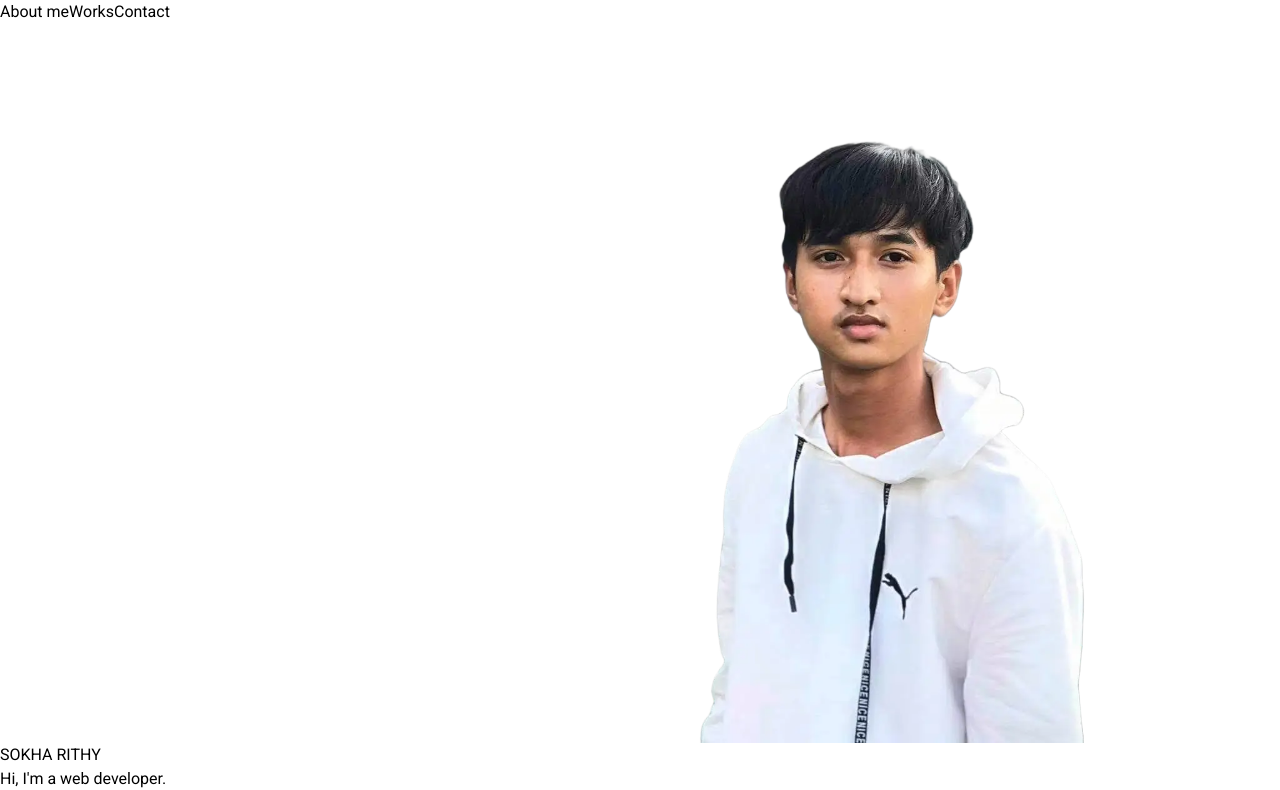
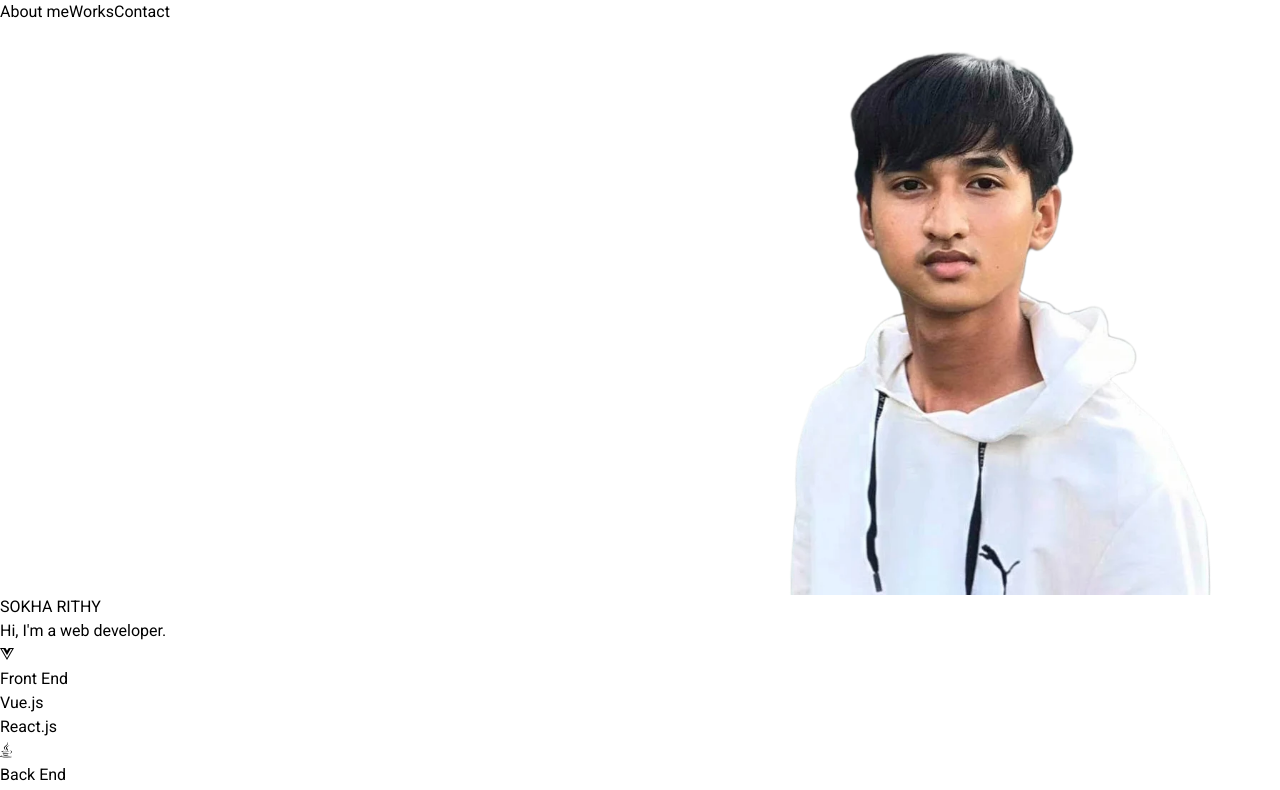
Before and after one commit to rithysokha/portfolio, a Vue app: page / in a window 1280 px wide. Shown: the top 790 px of the page. Built offline with nearby package versions, Linux system fonts and the light colour scheme; a web font is replaced by a local one.

Commit message:
replace image

```diff
--- a/src/views/Banner/Banner.vue
+++ b/src/views/Banner/Banner.vue
@@ -1,7 +1,7 @@
 <template>
     <main class="z-1 w-screen aspect-[21/9]">
        <div class="relative">
-        <img loading="lazy" class="z-1 w-screen  " src="../../assets/pictures/Sokha_Rithy_banner_transparent.webp" alt="Banner" />
+        <img loading="lazy" class="z-1 w-screen  " src="../../assets/pictures/Sokha_Rithy_banner.webp" alt="Banner" />
         <div class="z-2 absolute top-[30%] left-[5%]">
         <p class="text-xl sm:text-5xl lg:text-7xl 2xl:text-9xl   font-bold">SOKHA RITHY</p>
         <p class="text-xs sm:text-xl lg:text-3xl 2xl:text-5xl text-gray-900 dark:text-[#f9f9f9] ">Hi, I'm a web developer.</p>
```
Also changed, not shown: src/assets/pictures/Sokha_Rithy_banner.webp (added), src/assets/pictures/Sokha_Rithy_banner_transparent.webp (deleted).
